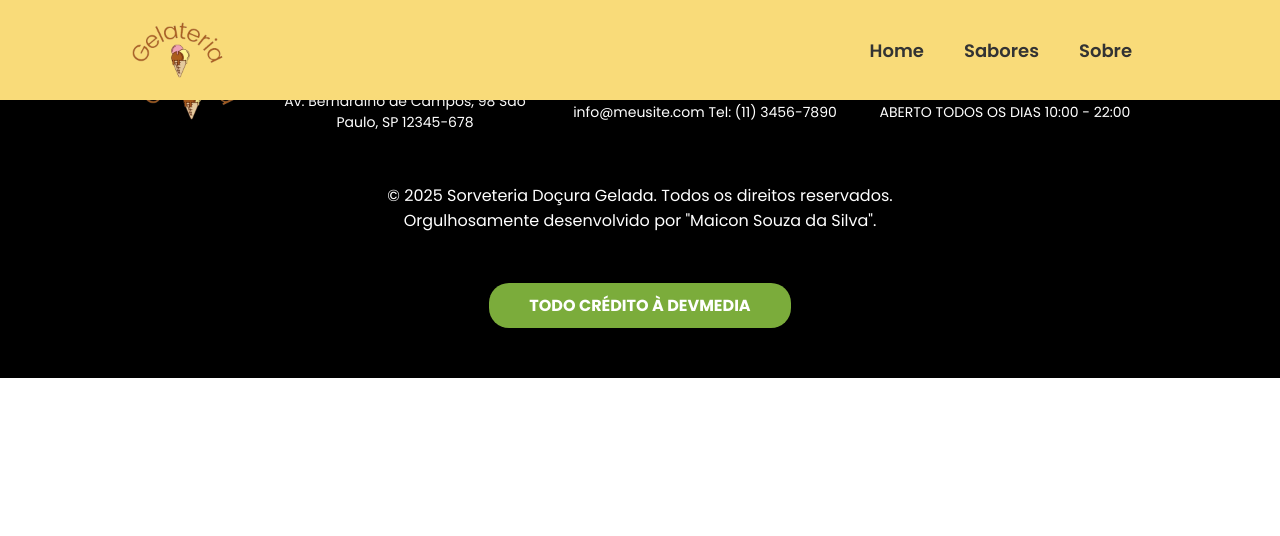
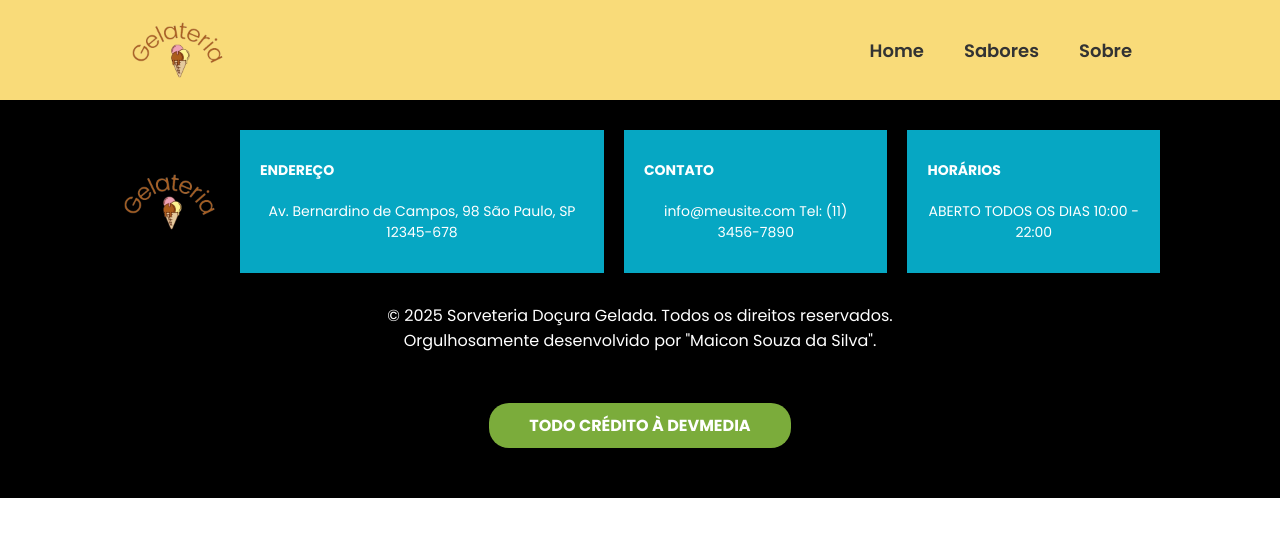
Before and after one commit to MaiconSouzaDevFrontEnd/projeto-sorveteria, a Next.js app: page / in a window 1280 px wide. Shown: the top 536 px of the page. Built offline with nearby package versions, Linux system fonts and the light colour scheme.

Commit message:
Ajustes rodape

```diff
--- a/src/app/componentes/Rodape/Rodape.module.css
+++ b/src/app/componentes/Rodape/Rodape.module.css
@@ -1,6 +1,5 @@
 .rodape{
     width: 100%;
-
     background-color: #000000;
     display: flex;
     flex-direction: column;
@@ -8,13 +7,12 @@
 
 .containerRodape{
     max-width: 67.5em;
-    padding: 20px 0;
-    padding: 40px;
+    padding: 30px 20px;
     margin: auto;
     display: flex;
-    justify-content: center;
+    justify-content: space-around;
     align-items: center;
-    gap: 30px;
+    gap: 20px;
 }
 
 .imgLogo{
@@ -24,7 +22,9 @@
 }
 
 .subInfos{
-    flex: 1 1 200px;
+    padding: 20px;
+    background-color: rgb(6, 167, 195);
+    flex:0 1 auto;
 }
 
 .subInfos > * {
--- a/src/app/componentes/Topo/Topo.module.css
+++ b/src/app/componentes/Topo/Topo.module.css
@@ -1,8 +1,8 @@
 .header{
     width: 100%;
-    position: fixed;
+    /* position: fixed;
     top: 0;
-    left: 0;
+    left: 0; */
     background-color: #F9DB79;
     box-shadow: 0 2px 4px rgba(0, 0, 0, 0.1);
 }
--- a/src/app/layout.js
+++ b/src/app/layout.js
@@ -10,7 +10,7 @@ export const metadata = {
 
 export default function RootLayout({ children }) {
   return (
-    <html lang="pt-br" cz-shortcut-listen="true">
+    <html lang="pt-br">
       <body>
         <Topo />
         {children}
```
